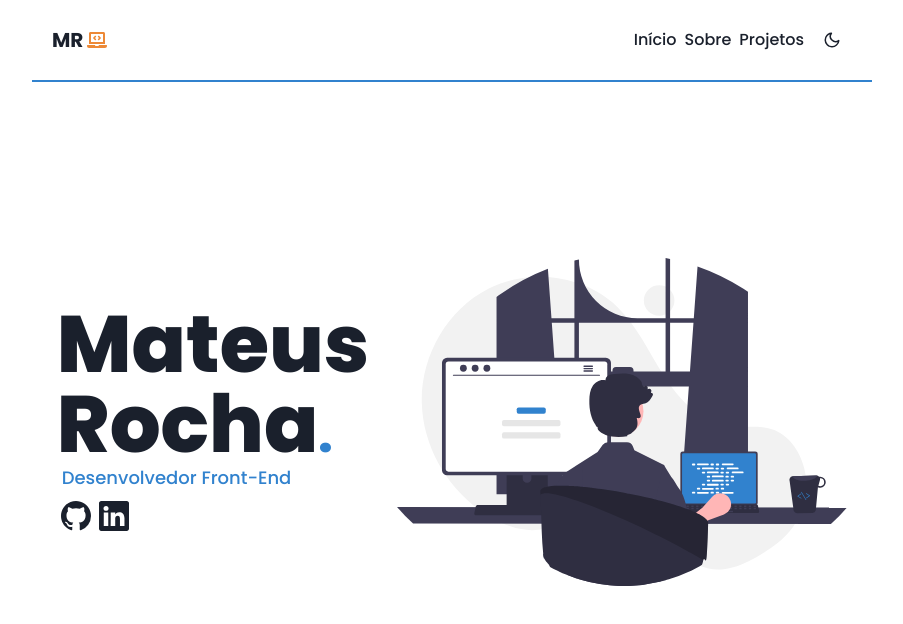
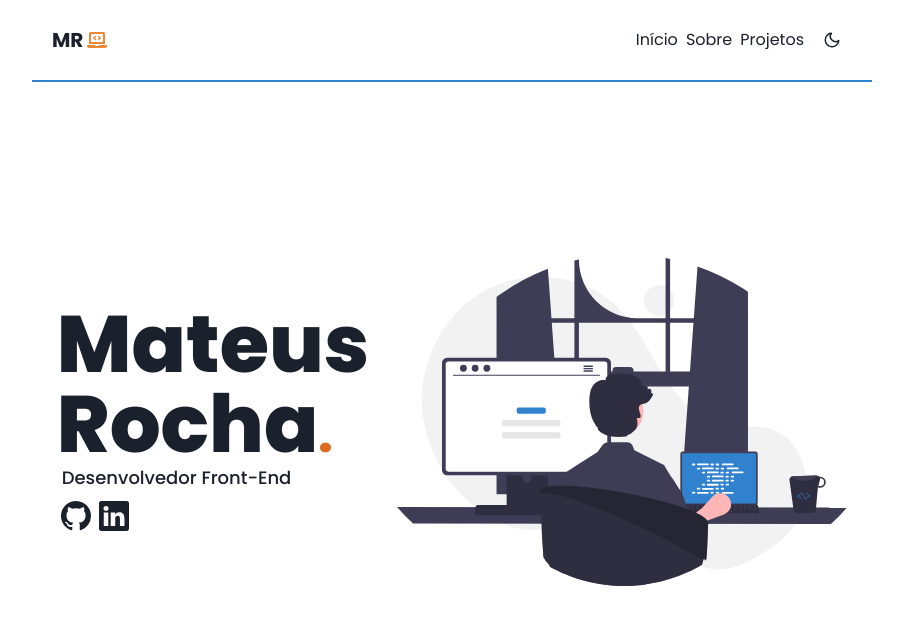
Before and after one commit to mateusrr/Portfolio, a Next.js app: page / in a window 1280 px wide. Shown: the top 624 px of the page, without its empty margins (188-1091 px from the left). Built offline with nearby package versions, Linux system fonts and the light colour scheme.

Commit message:
updates colors, background.

```diff
--- a/src/components/Header/LinksHeader.tsx
+++ b/src/components/Header/LinksHeader.tsx
@@ -23,7 +23,7 @@ const linkProps: Omit<LinkProps, 'position'> & {
   pos: 'relative',
   display: 'inline-block',
   marginRight: '2',
-  fontWeight: 'medium',
+  fontWeight: 'normal',
   _hover: {
     _before: {
       width: '100%',
--- a/src/components/Projects/Effect.tsx
+++ b/src/components/Projects/Effect.tsx
@@ -1,7 +1,6 @@
 import { motion, useMotionValue, useSpring, useTransform } from 'framer-motion'
 import { Box } from '@chakra-ui/react'
 import React from 'react'
-// import { projectsData } from '@/components/Projects/ProjectsData'
 
 interface EffectProps {
   children?: React.ReactNode
--- a/src/pages/index.tsx
+++ b/src/pages/index.tsx
@@ -21,14 +21,13 @@ export default function Home() {
             <Text fontWeight="extrabold">Mateus</Text>
             <Text fontWeight="extrabold">
               Rocha
-              <span style={{ color: '#3182CE', fontSize: '3rem' }}>.</span>
+              <span style={{ color: '#DD6B20', fontSize: '3rem' }}>.</span>
             </Text>
 
             <Flex m={{ base: '', md: '5px' }} align="left">
               <Text
                 fontSize={{ base: 'sm', md: 'md' }}
                 fontWeight="medium"
-                color="blue.500"
                 mr={5}
               >
                 Desenvolvedor Front-End
--- a/src/styles/theme.ts
+++ b/src/styles/theme.ts
@@ -16,8 +16,8 @@ const theme = extendTheme({
         background: props.colorMode === 'light' ? 'white' : 'url(/bg.png)',
         backgroundSize: 'cover',
         backgroundRepeat: 'no-repeat',
-        backgroundPosition: 'center',
-        color: props.colorMode === 'light' ? 'gray.800' : 'gray.100',
+        backgroundAttachment: 'fixed',
+        color: props.colorMode === 'light' ? 'gray.800' : 'white',
         transition: 'background-color 0.2s',
       },
     }),
```
